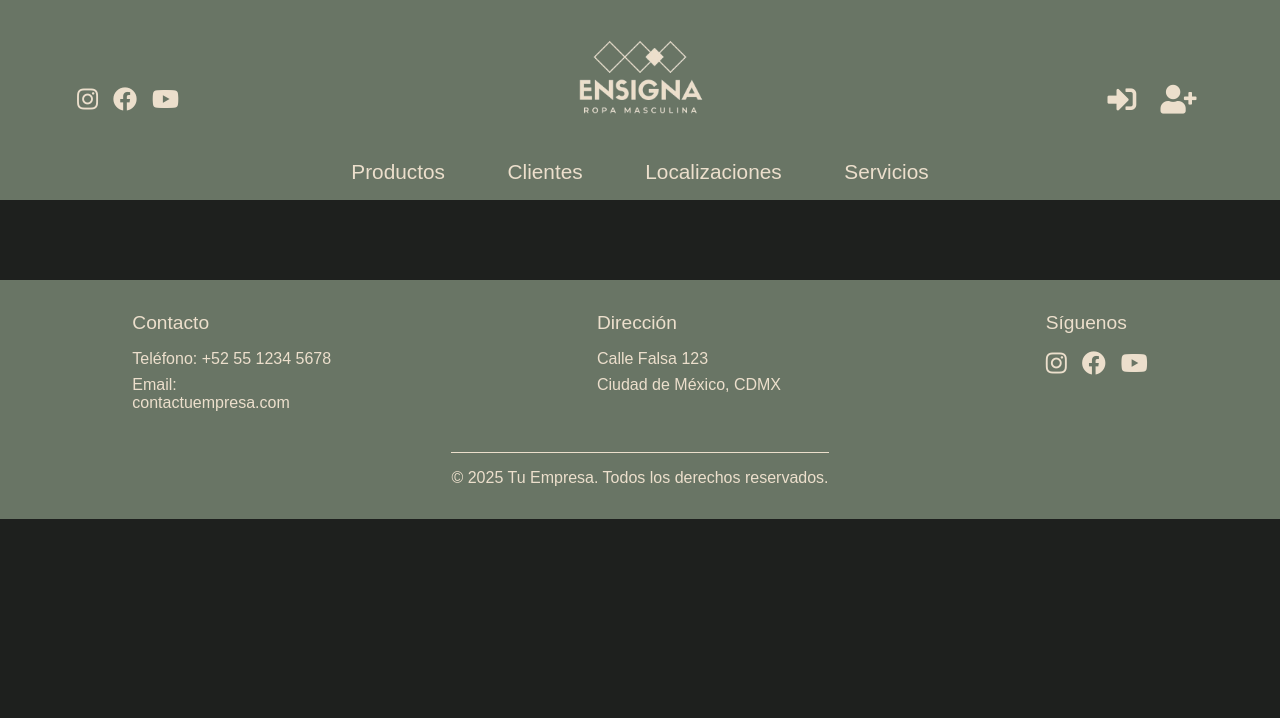
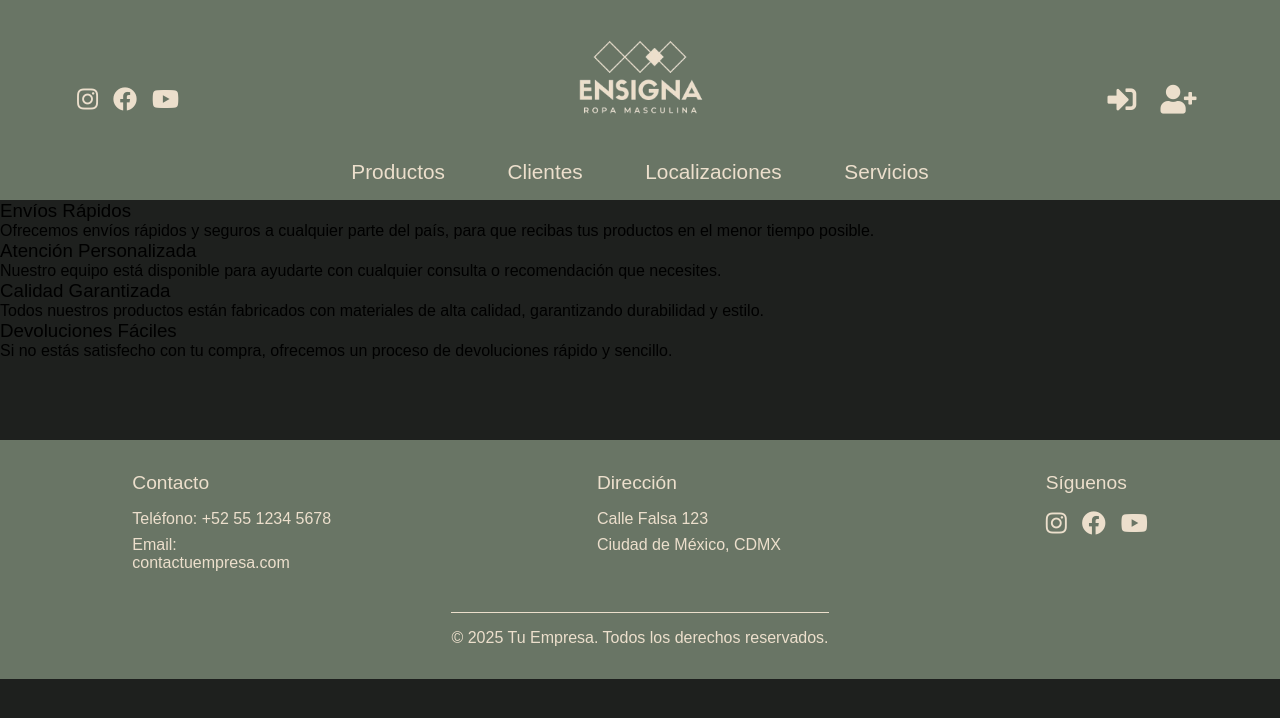
Before and after one commit to darioflo/Ensigna-Tienda, an Angular app: page /shopServices in a window 1280 px wide. Shown: the top 718 px of the page. Built offline with nearby package versions, Linux system fonts and the light colour scheme; a web font is replaced by a local one.

Commit message:
Servicios2

```diff
--- a/src/app/routes/shop-services/shop-services.component.html
+++ b/src/app/routes/shop-services/shop-services.component.html
@@ -1,3 +1,34 @@
 <app-header></app-header>
-<div class="section-services"></div>
+<div class="section-services">
+  <div class="services-container">
+    <div class="service">
+      <h3>Envíos Rápidos</h3>
+      <p>
+        Ofrecemos envíos rápidos y seguros a cualquier parte del país, para que
+        recibas tus productos en el menor tiempo posible.
+      </p>
+    </div>
+    <div class="service">
+      <h3>Atención Personalizada</h3>
+      <p>
+        Nuestro equipo está disponible para ayudarte con cualquier consulta o
+        recomendación que necesites.
+      </p>
+    </div>
+    <div class="service">
+      <h3>Calidad Garantizada</h3>
+      <p>
+        Todos nuestros productos están fabricados con materiales de alta
+        calidad, garantizando durabilidad y estilo.
+      </p>
+    </div>
+    <div class="service">
+      <h3>Devoluciones Fáciles</h3>
+      <p>
+        Si no estás satisfecho con tu compra, ofrecemos un proceso de
+        devoluciones rápido y sencillo.
+      </p>
+    </div>
+  </div>
+</div>
 <app-footer></app-footer>
```
